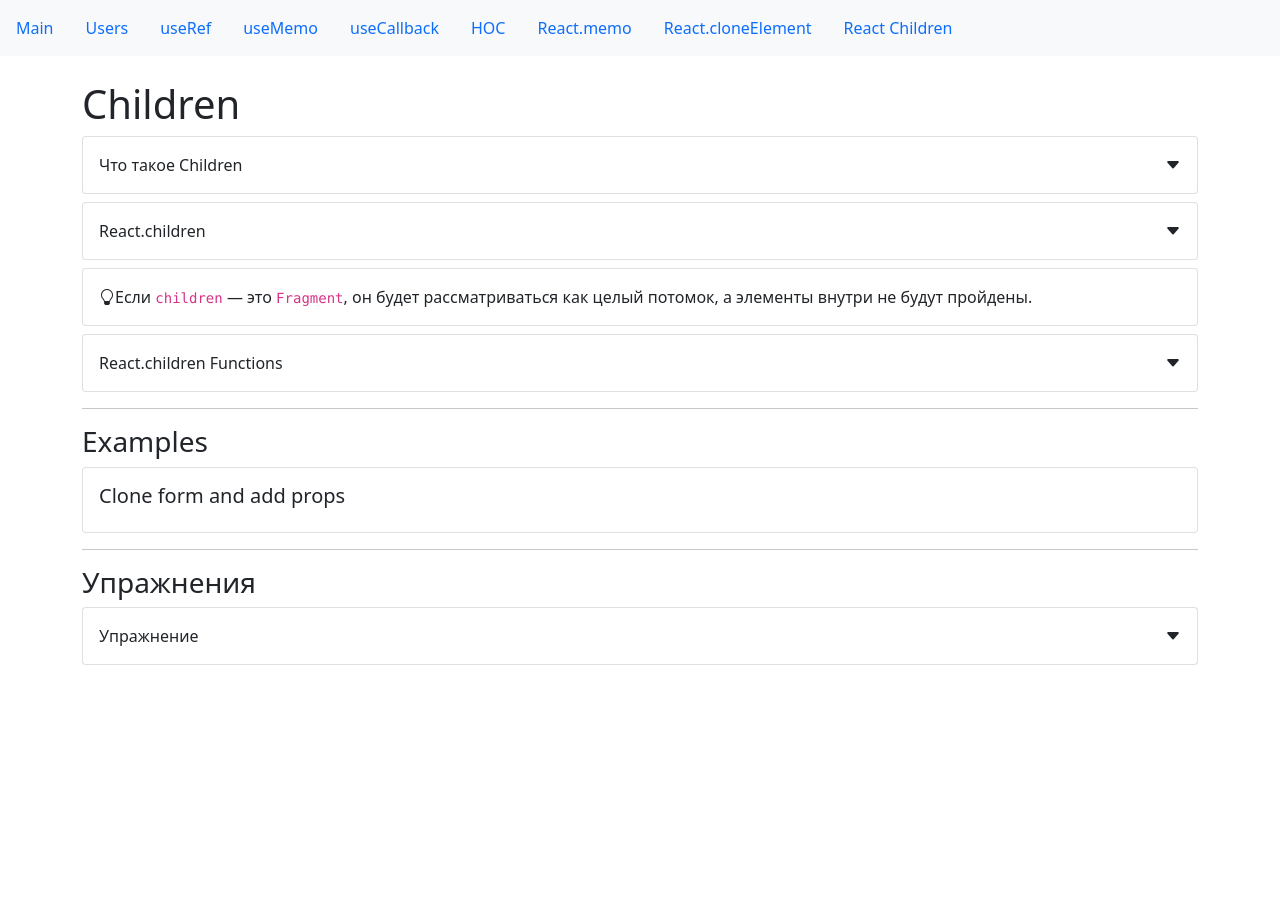
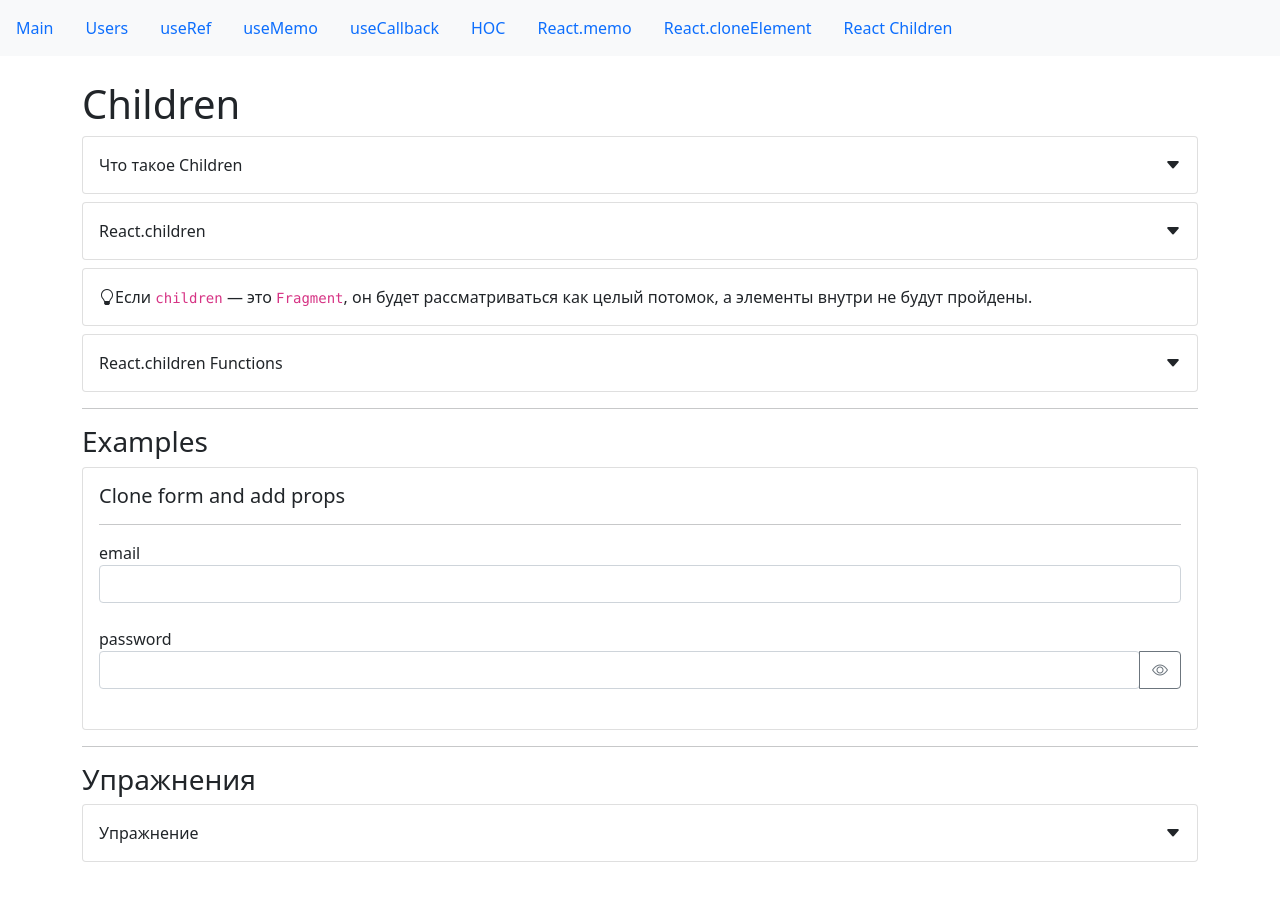
Before and after one commit to LisPavel/react-hooks, a React (Create React App) app: page /children in a window 1280 px wide. Shown: the top 898 px of the page. Before the commit the page ends 800 px from the top, so only its background shows below. Built offline with nearby package versions, Linux system fonts and the light colour scheme.

Commit message:
clone element

```diff
--- a/src/app/components/examples/children/reactChildrenExample.jsx
+++ b/src/app/components/examples/children/reactChildrenExample.jsx
@@ -1,10 +1,43 @@
-import React from "react";
+import React, { useEffect, useState } from "react";
 import CardWrapper from "../../common/Card";
+import Divider from "../../common/divider";
+import TextField from "../../common/form/textField";
 import SmallTitle from "../../common/typografy/smallTitle";
+import PropTypes from "prop-types";
+
+const FormComponent = ({ children }) => {
+    const [data, setData] = useState({});
+    useEffect(() => console.log(data), [data]);
+    const handleChange = (target) => {
+        setData((ps) => ({ ...ps, [target.name]: target.value }));
+    };
+    return React.Children.map(children, (child) => {
+        const config = {
+            ...child.props,
+            onChange: handleChange,
+            value: data[child.props.name] || ""
+        };
+        return React.cloneElement(child, config);
+        // console.log(child);
+        // return child;
+    });
+};
+FormComponent.propTypes = {
+    children: PropTypes.oneOfType([
+        PropTypes.arrayOf(PropTypes.node),
+        PropTypes.node
+    ])
+};
+
 const ReactChildrenExample = () => {
     return (
         <CardWrapper>
             <SmallTitle>Clone form and add props</SmallTitle>
+            <Divider />
+            <FormComponent>
+                <TextField name="email" label="email" />
+                <TextField name="password" label="password" type="password" />
+            </FormComponent>
         </CardWrapper>
     );
 };
```
